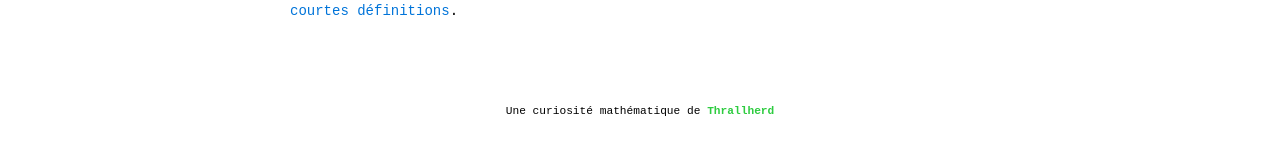
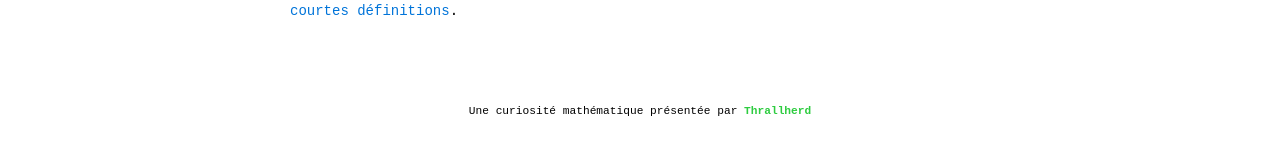
Before and after one commit to Thrallherd/AlgebraExNihilo, a Jekyll site: the page built from index.md, in a window 1280 px wide. Shown: the part 373-528 px from the top of the page. Built offline with Jekyll 4.4.1, drawn with Linux system fonts in a browser that asks for light colours.

Commit message:
Update _config.yml

```diff
--- a/_config.yml
+++ b/_config.yml
@@ -6,6 +6,6 @@ description:
   en: Project aiming to generate modern algebra from scratch, starting with a few axioms from set theory only.
   fr: Projet visant à générer l'algèbre moderne de zéro, en partant de quelques axiomes de la théorie des ensembles seulement.
 footer:
-  en: A mathematical oddity from [Thrallherd](https://thrallherd.github.io/AlgebraExNihilo/)
-  fr: Une curiosité mathématique de [Thrallherd](https://thrallherd.github.io/AlgebraExNihilo/)
+  en: A mathematical oddity presented by [Thrallherd](https://thrallherd.github.io/AlgebraExNihilo/)
+  fr: Une curiosité mathématique présentée par [Thrallherd](https://thrallherd.github.io/AlgebraExNihilo/)
 permalink: pretty
```
